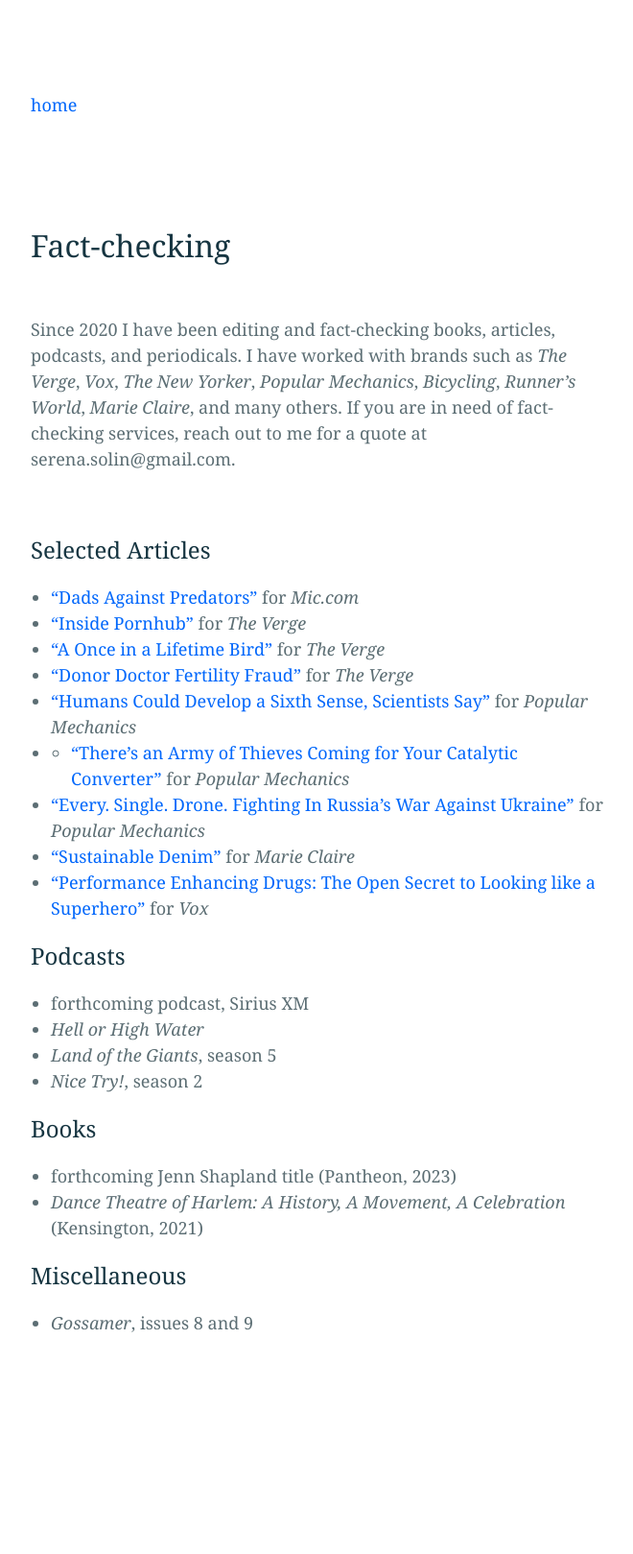
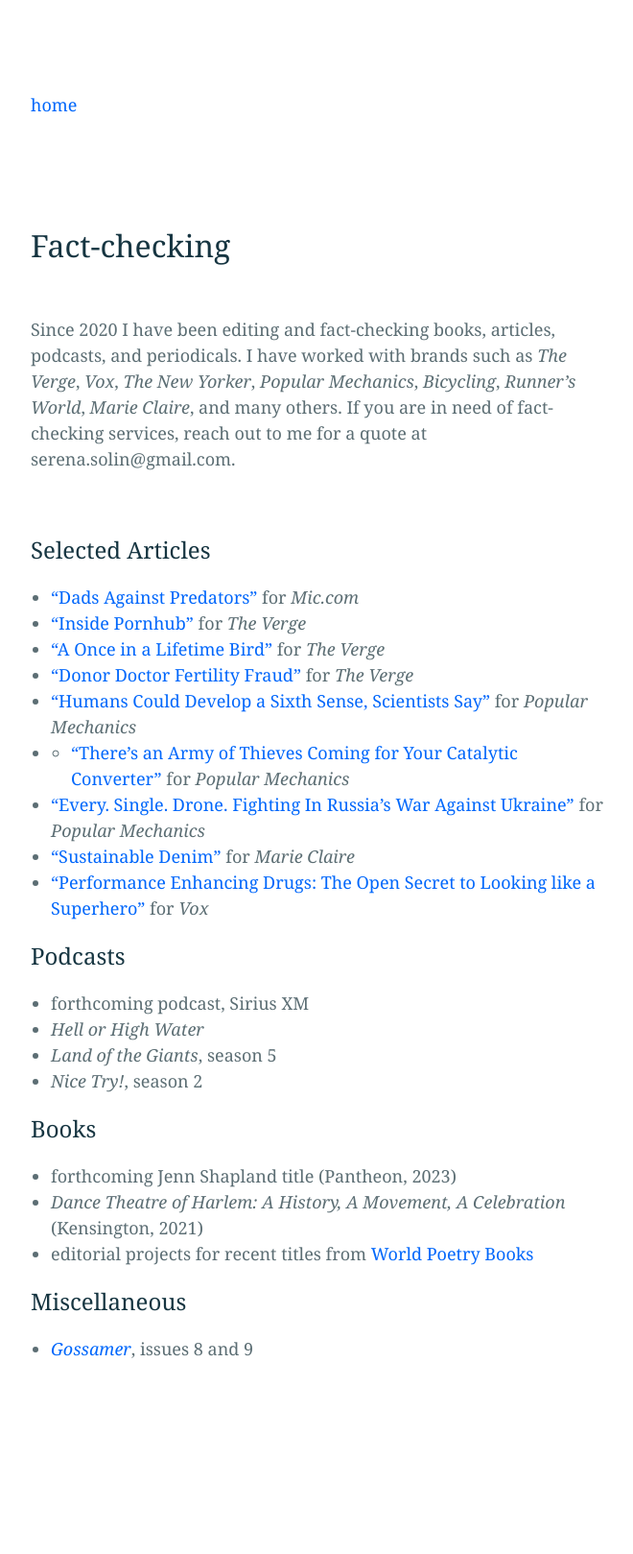
Before and after one commit to bliss-st/ss-website, a Jekyll site: the page built from factchecking.md, in a window 1280 px wide. Shown: the whole page at 96% size, without its empty margins (308-968 px from the left). Built offline with Jekyll 4.4.1, drawn with Linux system fonts in a browser that asks for light colours; before the commit the page ends 1592 px from its top, so only the background shows below that.

Commit message:
Update factchecking.md

```diff
--- a/factchecking.md
+++ b/factchecking.md
@@ -32,6 +32,7 @@
 * forthcoming Jenn Shapland title (Pantheon, 2023)
 * <em>Dance Theatre of Harlem: A History, A Movement, A Celebration</em> (Kensington, 2021)
 <br>
+* editorial projects for recent titles from <a href="worldpoetrybooks.com">World Poetry Books</a>
 
 ## Miscellaneous
-* <em>Gossamer</em>, issues 8 and 9
+* <em><a href="https://www.gossamer.co/">Gossamer</a></em>, issues 8 and 9
```
